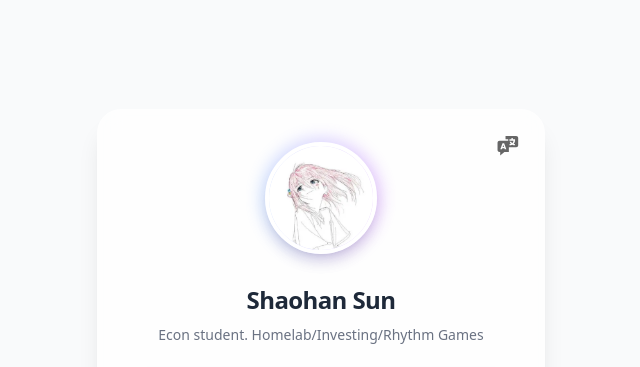
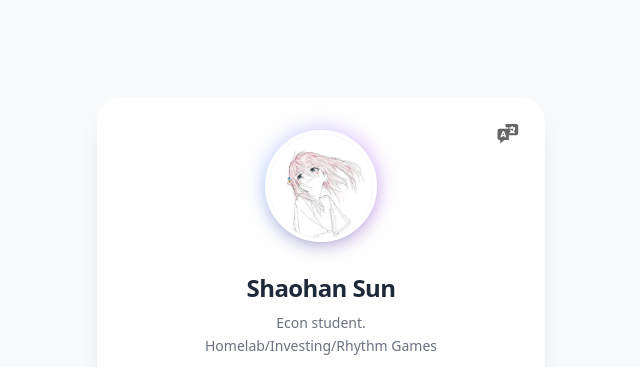
Before and after one commit to WUZICANGJIE/wuzicangjie.github.io, a website: page index.html in a window 1280 px wide. Shown: the top 367 px of the page, without its empty margins (319-959 px from the left). Drawn offline with Linux system fonts and the light colour scheme.

Commit message:
Format bio text for consistency across languages

```diff
--- a/index.html
+++ b/index.html
@@ -96,7 +96,8 @@
             <!-- Title and Bio (with ID for JS update) -->
             <h1 id="profile-name" class="text-2xl font-bold mb-2 tracking-tight">Shaohan Sun</h1>
             <p id="profile-bio" class="text-gray-500 dark:text-gray-400 text-sm mb-6 leading-relaxed whitespace-pre-line">
-                Econ student. Homelab/Investing/Rhythm Games
+                Econ student.
+                Homelab/Investing/Rhythm Games
             </p>
 
             <!-- Add Contact Button -->
@@ -160,21 +161,21 @@
             zh: {
                 title: "孙少瀚 - 联系方式",
                 name: "孙少瀚",
-                bio: "Econ student. Homelab/投资/音游",
+                bio: "Econ student.\nHomelab/投资/音游",
                 saveContact: "添加联系人",
                 footer: "© 2025 无字仓颉. All Rights Reserved."
             },
             en: {
                 title: "Shaohan Sun - Contact",
                 name: "Shaohan Sun",
-                bio: "Econ student. Homelab/Investing/Rhythm Games",
+                bio: "Econ student.\nHomelab/Investing/Rhythm Games",
                 saveContact: "Save Contact",
                 footer: "© 2025 wuzicangjie. All Rights Reserved."
             },
             ja: {
                 title: "孫少瀚 - 連絡先",
                 name: "孫少瀚",
-                bio: "Econ student. 自宅サーバー・投資・音ゲー",
+                bio: "Econ student.\n自宅サーバー・投資・音ゲー",
                 saveContact: "連絡先を追加",
                 footer: "© 2025 無字倉頡. All Rights Reserved."
             }
```
